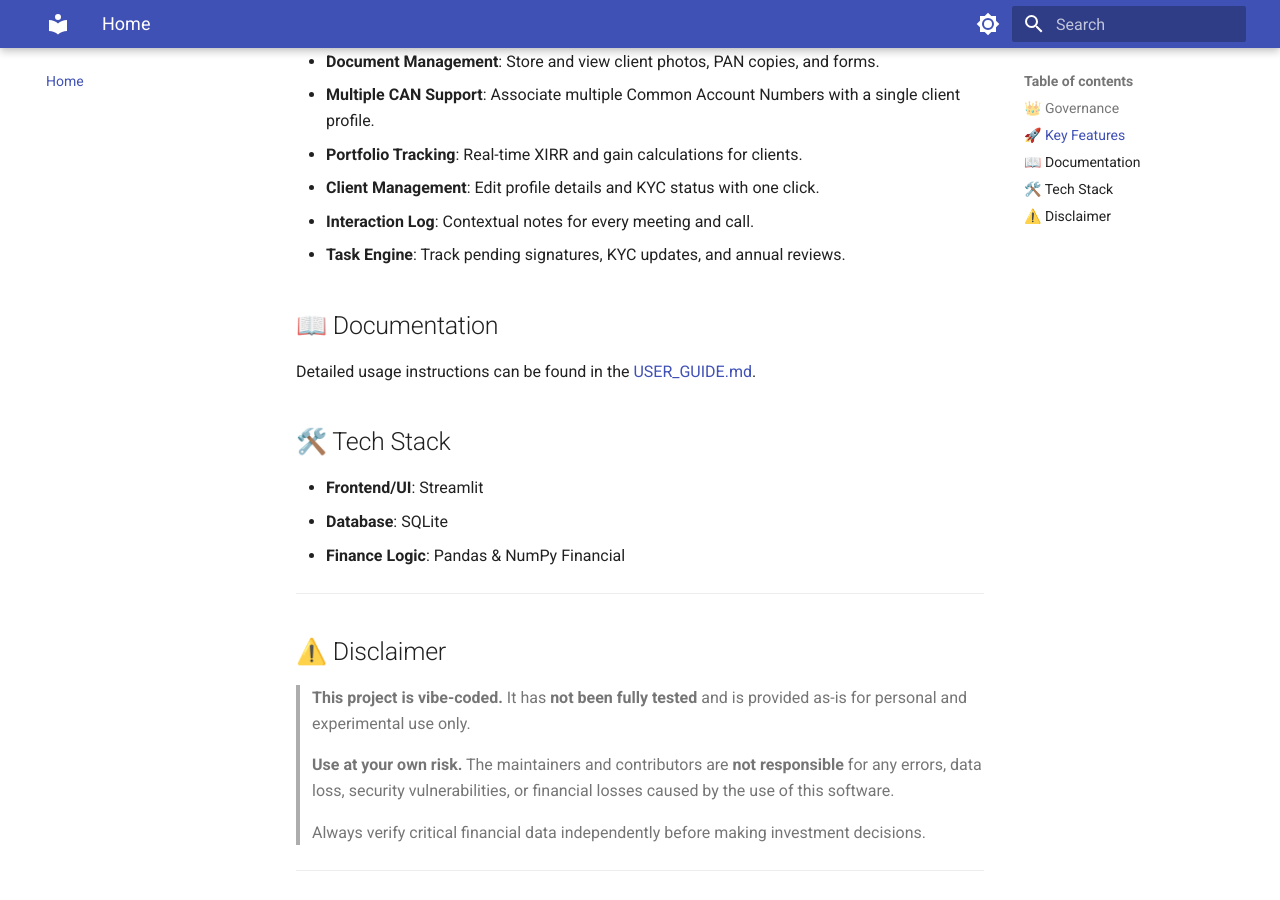
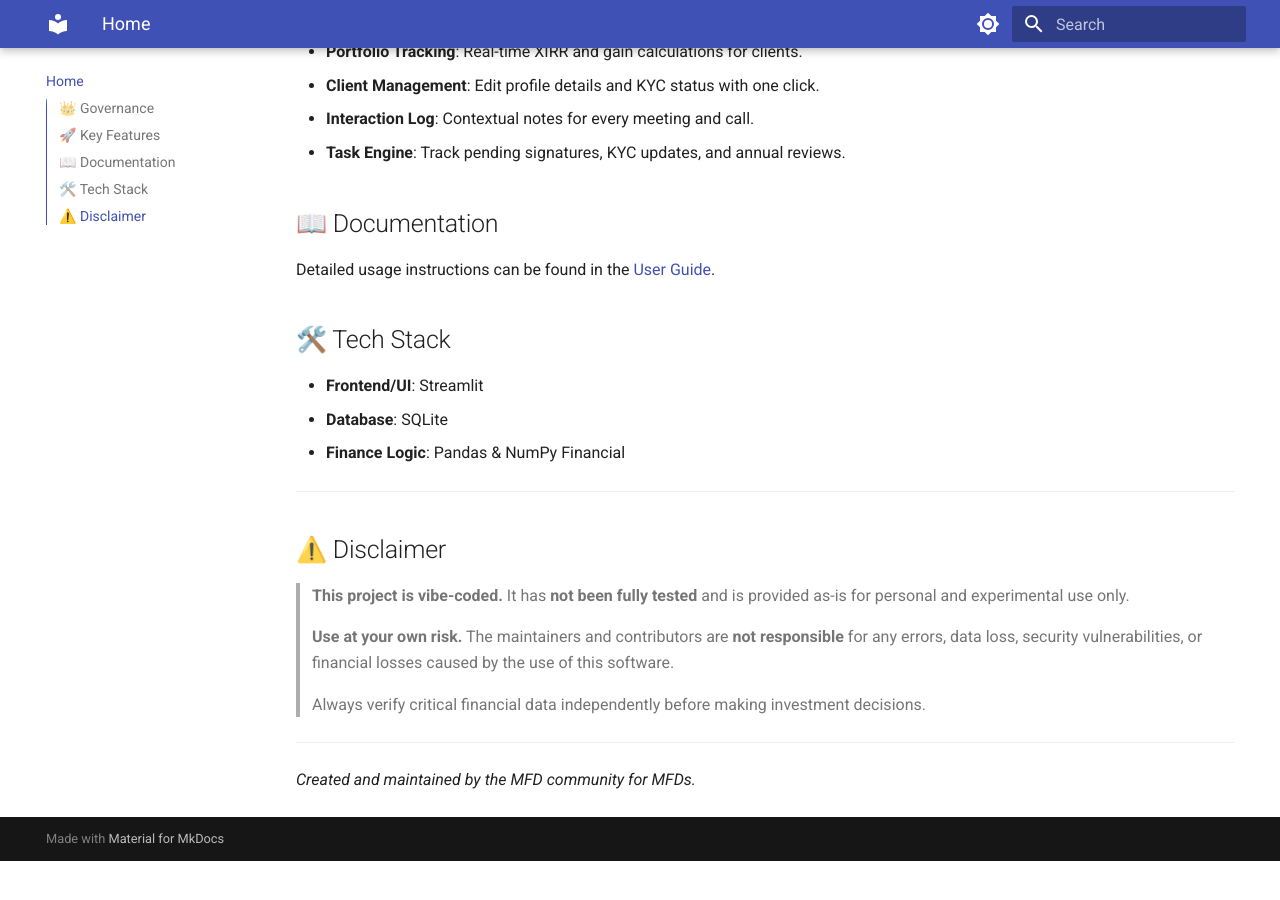
Before and after one commit to rmaries/Open_MFD_CRM, an MkDocs documentation site: the page built from docs/index.md, in a window 1280 px wide and 900 px high, scrolled down 724 px. Built offline with MkDocs 1.6.1 and Material for MkDocs 9.7.7, drawn with Linux system fonts in a browser that asks for light colours; after the commit the page ends 1585 px from its top, so only the background shows below that.

Commit message:
docs: fix broken link and enable emoji support in MkDocs

```diff
--- a/docs/index.md
+++ b/docs/index.md
@@ -22,7 +22,7 @@
 - **Task Engine**: Track pending signatures, KYC updates, and annual reviews.
 
 ## 📖 Documentation
-Detailed usage instructions can be found in the [USER_GUIDE.md](USER_GUIDE.md).
+Detailed usage instructions can be found in the [User Guide](user-guide.md).
 
 ## 🛠️ Tech Stack
 - **Frontend/UI**: Streamlit
--- a/mkdocs.yml
+++ b/mkdocs.yml
@@ -24,9 +24,11 @@
     - navigation.tabs
     - navigation.sections
     - navigation.top
+    - navigation.tracking
     - search.suggest
     - search.highlight
     - content.code.copy
+    - toc.integrate
 
 nav:
   - Home: index.md
@@ -42,3 +44,6 @@
       alternate_style: true
   - attr_list
   - md_in_html
+  - pymdownx.emoji:
+      emoji_index: !!python/name:material.extensions.emoji.twemoji
+      emoji_generator: !!python/name:material.extensions.emoji.to_svg
```
